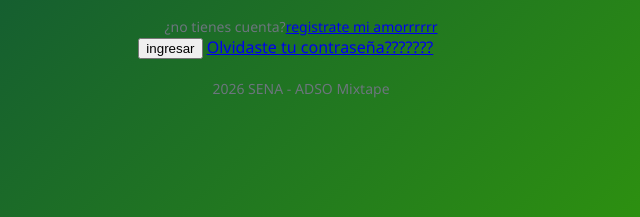
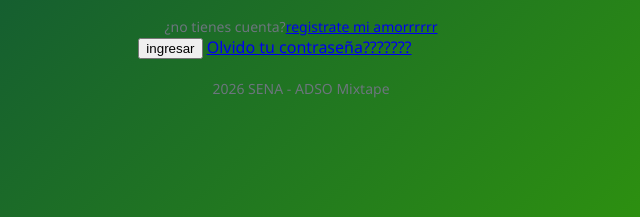
Before and after one commit to davin512-dss/3411009, a plain HTML site: page index.html in a window 1280 px wide. Shown: the part 441-658 px from the top of the page, 339-979 px from the left. Drawn offline with Linux system fonts and the light colour scheme.

```diff
--- a/index.html
+++ b/index.html
@@ -66,7 +66,7 @@
     </form><!--cierra el formulario-->
 
 
-    <a href="#" class="small text-decoration-none"> Olvidaste tu contraseña???????</a>
+    <a href="#" class="small text-decoration-none"> Olvido tu contraseña???????</a>
 
     </div>
 
```
Also changed, not shown: usuarios.html (+1 -0 lines).
